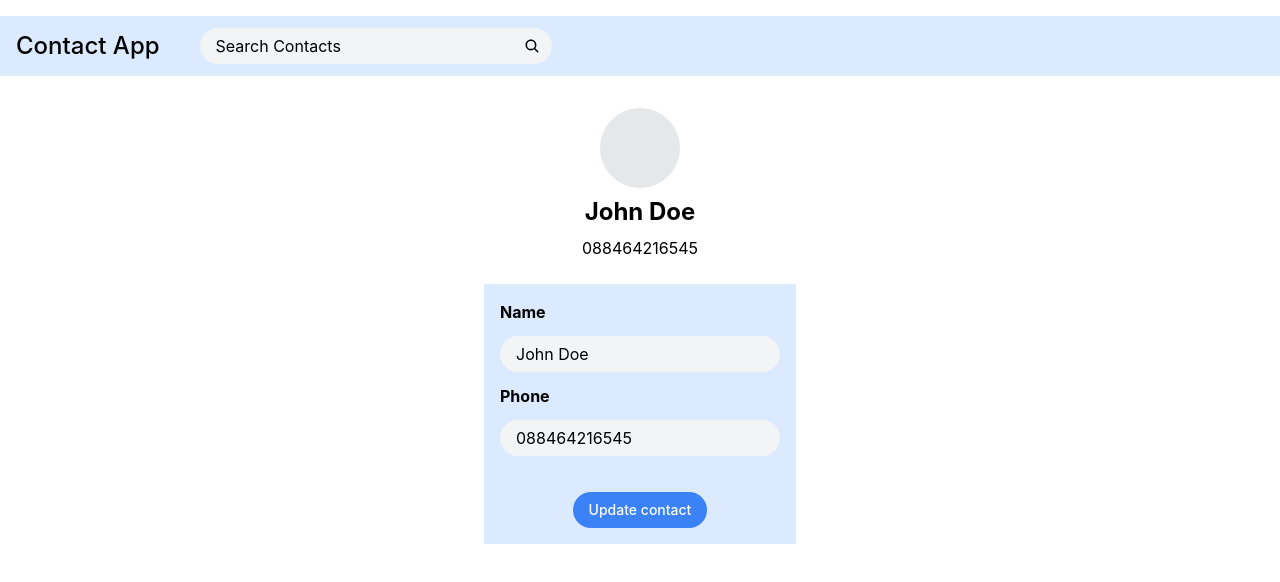
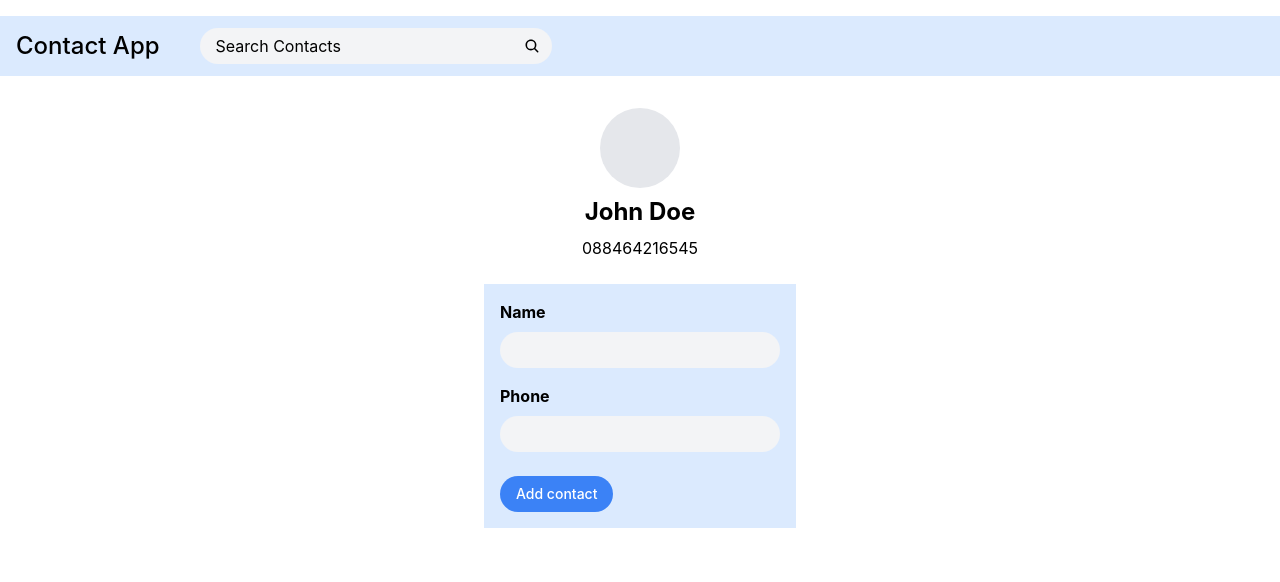
Before and after one commit to difa0210/Contact-Hooks, a React (Create React App) app: page /detail/1 in a window 1280 px wide. Shown: the top 582 px of the page. Built offline with nearby package versions, Linux system fonts and the light colour scheme.

Commit message:
edit field form

```diff
--- a/src/App.js
+++ b/src/App.js
@@ -50,7 +50,6 @@
   };
 
   const updateContact = (id, updatedContact) => {
-    setEdit(false);
     setContacts(
       contacts.map((contact) => (contact.id === id ? updatedContact : contact))
     );
@@ -81,6 +80,7 @@
           handleSearch={handleSearch}
           clearSearch={clearSearch}
           filteredContacts={filteredContacts}
+          setEdit={setEdit}
         />
         <Routes>
           <Route
@@ -102,7 +102,12 @@
           <Route
             path="/detail/:id"
             element={
-              <Detail contacts={contacts} updateContact={updateContact} />
+              <Detail
+                contacts={contacts}
+                updateContact={updateContact}
+                edit={edit}
+                setEdit={setEdit}
+              />
             }
           />
         </Routes>
--- a/src/components/EditForm.jsx
+++ /dev/null
@@ -1,50 +0,0 @@
-import React, { useEffect, useState } from "react";
-
-const EditForm = (props) => {
-  const [form, setForm] = useState(props.currentContact);
-
-  console.log(form);
-
-  const handleInputChange = (e) => {
-    const { name, value } = e.target;
-    setForm({ ...form, [name]: value });
-  };
-
-  useEffect(() => {
-    setForm(props.currentContact);
-  }, [props]);
-
-  return (
-    <form
-      className="relative flex flex-col gap-3 p-4 bg-blue-100"
-      onSubmit={(e) => {
-        e.preventDefault();
-        props.updateContact(form.id, form);
-      }}
-    >
-      <label className="font-bold">Name</label>
-      <input
-        className="flex items-center w-full h-full px-4 py-2 placeholder-current bg-gray-100 rounded-full outline-none cursor-pointer"
-        type="text"
-        name="name"
-        value={form.name}
-        onChange={handleInputChange}
-      />
-      <label className="font-bold">Phone</label>
-      <input
-        className="flex items-center w-full h-full px-4 py-2 placeholder-current bg-gray-100 rounded-full outline-none cursor-pointer"
-        type="number"
-        name="phone"
-        value={form.phone}
-        onChange={handleInputChange}
-      />
-      <div className="flex gap-4 mx-auto">
-        <button className="px-4 py-2 mt-6 text-sm font-medium text-white bg-blue-500 rounded-full">
-          Update contact
-        </button>
-      </div>
-    </form>
-  );
-};
-
-export default EditForm;
--- a/src/components/Form.jsx
+++ b/src/components/Form.jsx
@@ -51,9 +51,7 @@
         <button
           className="px-4 py-2 mt-6 text-sm font-medium text-white bg-blue-500 rounded-full"
           onClick={() => {
-            if (props.edit === true) {
-              props.setEdit(false);
-            }
+            props.params ? props.setEdit(true) : props.setEdit(false);
           }}
         >
           {props.edit ? "Update contact" : "Add contact"}
@@ -61,7 +59,7 @@
         {props.edit ? (
           <button
             className="px-4 py-2 mt-6 text-sm font-medium text-white bg-red-500 rounded-full"
-            onClick={() => props.setEditing(false)}
+            onClick={() => props.setEdit(false)}
           >
             Cancel
           </button>
--- a/src/components/Header.jsx
+++ b/src/components/Header.jsx
@@ -10,6 +10,7 @@
         onClick={() => {
           navigate("/");
           props.clearSearch();
+          props.setEdit(false);
         }}
         className="flex items-center gap-2 px-4 text-2xl font-medium rounded-full"
       >
--- a/src/components/Table.jsx
+++ b/src/components/Table.jsx
@@ -21,6 +21,7 @@
                 className="px-4 py-2 cursor-pointer"
                 onClick={() => {
                   navigate(`/detail/${contact.id}`);
+                  props.editContact(contact);
                 }}
               >
                 {contact.name}
--- a/src/pages/Detail.jsx
+++ b/src/pages/Detail.jsx
@@ -1,6 +1,6 @@
 import React from "react";
 import { useParams } from "react-router-dom";
-import EditForm from "../components/EditForm";
+import Form from "../components/Form";
 
 const Detail = (props) => {
   const { id } = useParams();
@@ -16,11 +16,12 @@
           <p>{contact.phone}</p>
         </div>
       </div>
-      <EditForm
+      <Form
         edit={props.edit}
         setEdit={props.setEdit}
         currentContact={contact}
         updateContact={props.updateContact}
+        params={id}
       />
     </div>
   );
```
